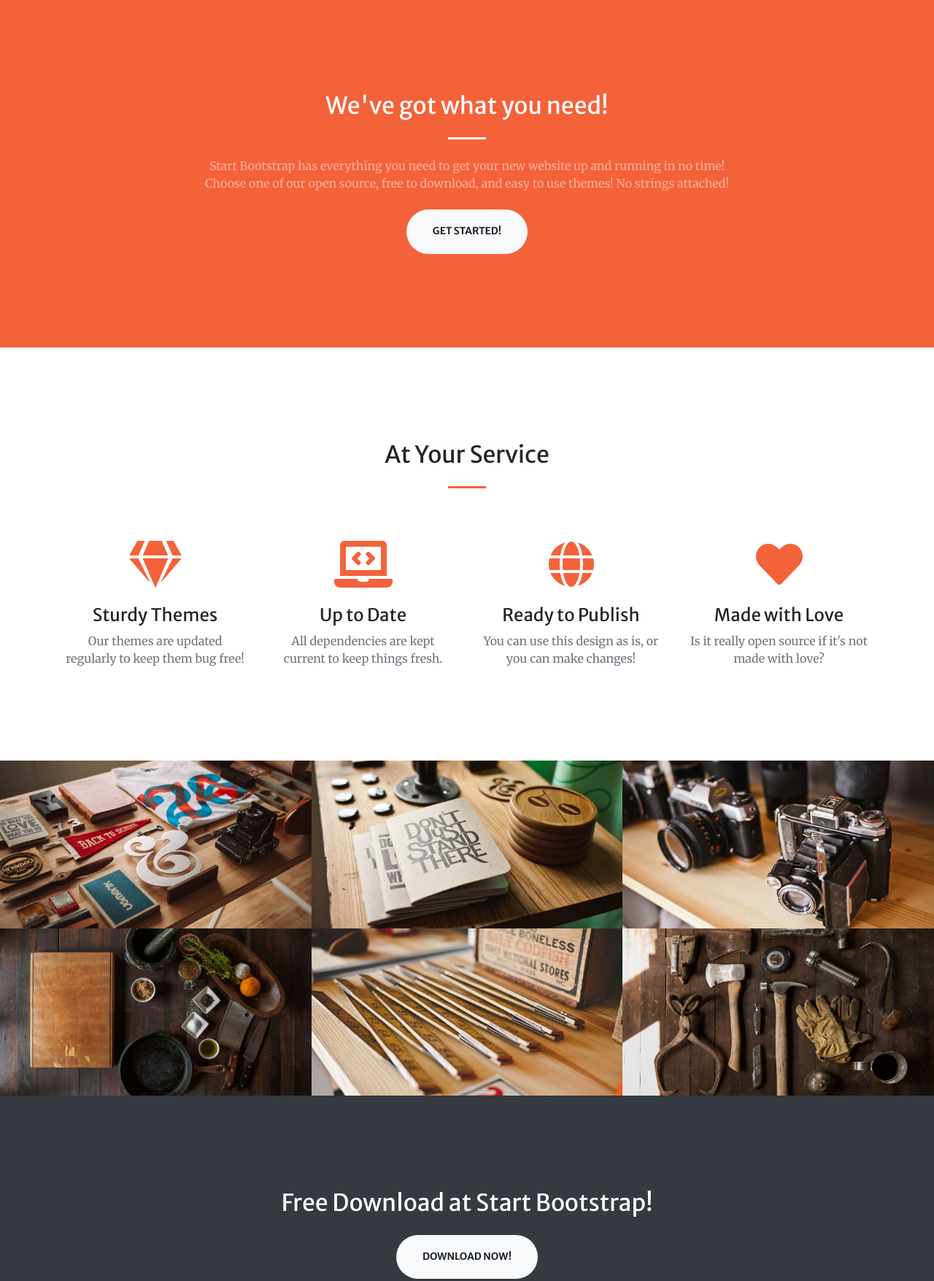
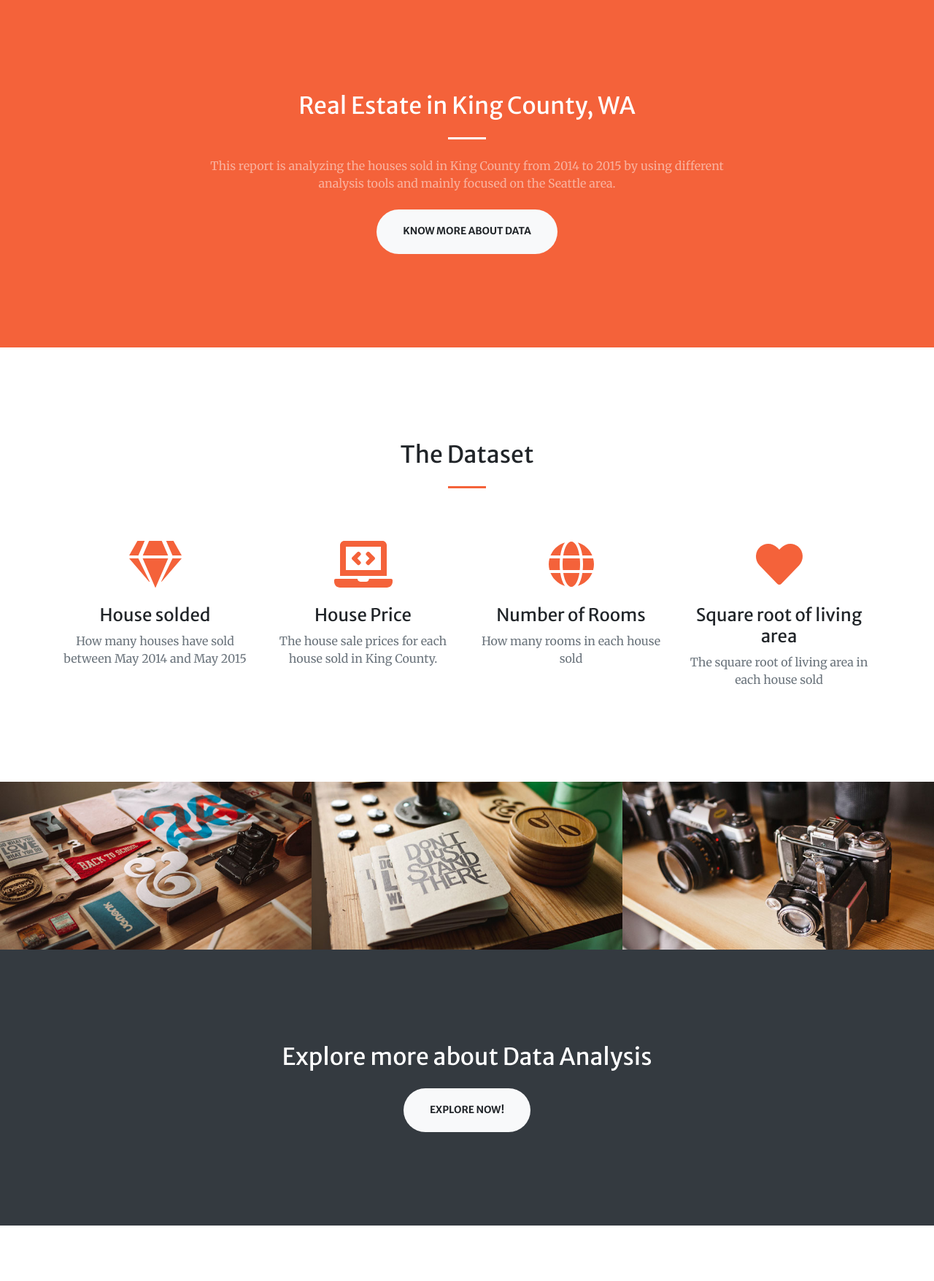
Before and after one commit to zejunoliviazheng/zejunoliviazheng.github.io, a website: page index.html in a window 1280 px wide. Shown: the part 802-2557 px from the top of the page at 73% size. Drawn offline with nearby package versions, Linux system fonts and the light colour scheme.

Commit message:
Update index.html

```diff
--- a/index.html
+++ b/index.html
@@ -4,8 +4,8 @@
 <head>
   <meta charset="utf-8" />
   <meta name="viewport" content="width=device-width, initial-scale=1, shrink-to-fit=no" />
-  <meta name="description" content="" />
-  <meta name="author" content="" />
+  <meta name="description" content="An Analysis of Real Estate in King County, WA" />
+  <meta name="author" content="Zejun Zheng" />
   <title> Project Report </title>
   <!-- Favicon-->
   <link rel="icon" type="image/x-icon" href="assets/img/favicon.ico" />
@@ -53,50 +53,50 @@
     </div>
   </header>
   <!-- Introduction-->
-  <section class="page-section bg-primary" id="about">
+  <section class="page-section bg-primary" id="Introduction">
     <div class="container">
       <div class="row justify-content-center">
         <div class="col-lg-8 text-center">
-          <h2 class="text-white mt-0">We've got what you need!</h2>
+          <h2 class="text-white mt-0">Real Estate in King County, WA</h2>
           <hr class="divider light my-4" />
-          <p class="text-white-50 mb-4">Start Bootstrap has everything you need to get your new website up and running in no time! Choose one of our open source, free to download, and easy to use themes! No strings attached!</p>
-          <a class="btn btn-light btn-xl js-scroll-trigger" href="#services">Get Started!</a>
+          <p class="text-white-50 mb-4">This report is analyzing the houses sold in King County from 2014 to 2015 by using different analysis tools and mainly focused on the Seattle area.</p>
+          <a class="btn btn-light btn-xl js-scroll-trigger" href="#Data">Know more about Data</a>
         </div>
       </div>
     </div>
   </section>
   <!-- Data-->
-  <section class="page-section" id="services">
+  <section class="page-section" id="Data">
     <div class="container">
-      <h2 class="text-center mt-0">At Your Service</h2>
+      <h2 class="text-center mt-0">The Dataset</h2>
       <hr class="divider my-4" />
       <div class="row">
         <div class="col-lg-3 col-md-6 text-center">
           <div class="mt-5">
             <i class="fas fa-4x fa-gem text-primary mb-4"></i>
-            <h3 class="h4 mb-2">Sturdy Themes</h3>
-            <p class="text-muted mb-0">Our themes are updated regularly to keep them bug free!</p>
+            <h3 class="h4 mb-2">House solded</h3>
+            <p class="text-muted mb-0">How many houses have sold between May 2014 and May 2015</p>
           </div>
         </div>
         <div class="col-lg-3 col-md-6 text-center">
           <div class="mt-5">
             <i class="fas fa-4x fa-laptop-code text-primary mb-4"></i>
-            <h3 class="h4 mb-2">Up to Date</h3>
-            <p class="text-muted mb-0">All dependencies are kept current to keep things fresh.</p>
+            <h3 class="h4 mb-2">House Price</h3>
+            <p class="text-muted mb-0">The house sale prices for each house sold in King County.</p>
           </div>
         </div>
         <div class="col-lg-3 col-md-6 text-center">
           <div class="mt-5">
             <i class="fas fa-4x fa-globe text-primary mb-4"></i>
-            <h3 class="h4 mb-2">Ready to Publish</h3>
-            <p class="text-muted mb-0">You can use this design as is, or you can make changes!</p>
+            <h3 class="h4 mb-2">Number of Rooms</h3>
+            <p class="text-muted mb-0">How many rooms in each house sold</p>
           </div>
         </div>
         <div class="col-lg-3 col-md-6 text-center">
           <div class="mt-5">
             <i class="fas fa-4x fa-heart text-primary mb-4"></i>
-            <h3 class="h4 mb-2">Made with Love</h3>
-            <p class="text-muted mb-0">Is it really open source if it's not made with love?</p>
+            <h3 class="h4 mb-2">Square root of living area</h3>
+            <p class="text-muted mb-0">The square root of living area in each house sold</p>
           </div>
         </div>
       </div>
@@ -111,7 +111,7 @@
             <img class="img-fluid" src="assets/img/portfolio/thumbnails/1.jpg" alt="" />
             <div class="portfolio-box-caption">
               <div class="project-category text-white-50">Category</div>
-              <div class="project-name">Project Name</div>
+              <div class="project-name">Space Time Pattern Mining</div>
             </div>
           </a>
         </div>
@@ -120,7 +120,7 @@
             <img class="img-fluid" src="assets/img/portfolio/thumbnails/2.jpg" alt="" />
             <div class="portfolio-box-caption">
               <div class="project-category text-white-50">Category</div>
-              <div class="project-name">Project Name</div>
+              <div class="project-name">Multiple Regression Model</div>
             </div>
           </a>
         </div>
@@ -129,34 +129,7 @@
             <img class="img-fluid" src="assets/img/portfolio/thumbnails/3.jpg" alt="" />
             <div class="portfolio-box-caption">
               <div class="project-category text-white-50">Category</div>
-              <div class="project-name">Project Name</div>
-            </div>
-          </a>
-        </div>
-        <div class="col-lg-4 col-sm-6">
-          <a class="portfolio-box" href="assets/img/portfolio/fullsize/4.jpg">
-            <img class="img-fluid" src="assets/img/portfolio/thumbnails/4.jpg" alt="" />
-            <div class="portfolio-box-caption">
-              <div class="project-category text-white-50">Category</div>
-              <div class="project-name">Project Name</div>
-            </div>
-          </a>
-        </div>
-        <div class="col-lg-4 col-sm-6">
-          <a class="portfolio-box" href="assets/img/portfolio/fullsize/5.jpg">
-            <img class="img-fluid" src="assets/img/portfolio/thumbnails/5.jpg" alt="" />
-            <div class="portfolio-box-caption">
-              <div class="project-category text-white-50">Category</div>
-              <div class="project-name">Project Name</div>
-            </div>
-          </a>
-        </div>
-        <div class="col-lg-4 col-sm-6">
-          <a class="portfolio-box" href="assets/img/portfolio/fullsize/6.jpg">
-            <img class="img-fluid" src="assets/img/portfolio/thumbnails/6.jpg" alt="" />
-            <div class="portfolio-box-caption p-3">
-              <div class="project-category text-white-50">Category</div>
-              <div class="project-name">Project Name</div>
+              <div class="project-name">Local Moran’s I</div>
             </div>
           </a>
         </div>
@@ -166,29 +139,29 @@
   <!-- Call to action-->
   <section class="page-section bg-dark text-white">
     <div class="container text-center">
-      <h2 class="mb-4">Free Download at Start Bootstrap!</h2>
-      <a class="btn btn-light btn-xl" href="https://startbootstrap.com/theme/creative/">Download Now!</a>
+      <h2 class="mb-4">Explore more about Data Analysis</h2>
+      <a class="btn btn-light btn-xl" href="https://www.ml.cmu.edu/research/data-analysis-projects.html">Explore Now!</a>
     </div>
   </section>
-  <!-- Conclusion-->
+  <!-- Contact-->
   <section class="page-section" id="contact">
     <div class="container">
       <div class="row justify-content-center">
         <div class="col-lg-8 text-center">
           <h2 class="mt-0">Let's Get In Touch!</h2>
           <hr class="divider my-4" />
-          <p class="text-muted mb-5">Ready to start your next project with us? Give us a call or send us an email and we will get back to you as soon as possible!</p>
+          <p class="text-muted mb-5">If you want to explore more about analyze real estate in King County, WA<, Contact us!/p>
         </div>
       </div>
       <div class="row">
         <div class="col-lg-4 ml-auto text-center mb-5 mb-lg-0">
           <i class="fas fa-phone fa-3x mb-3 text-muted"></i>
-          <div>+1 (555) 123-4567</div>
+          <div>+1 (425) 499-6688</div>
         </div>
         <div class="col-lg-4 mr-auto text-center">
           <i class="fas fa-envelope fa-3x mb-3 text-muted"></i>
           <!-- Make sure to change the email address in BOTH the anchor text and the link target below!-->
-          <a class="d-block" href="mailto:contact@yourwebsite.com">contact@yourwebsite.com</a>
+          <a class="d-block" href="oliviazhengzejun@gmail.com">oliviazhengzejun@gmail.com</a>
         </div>
       </div>
     </div>
```
